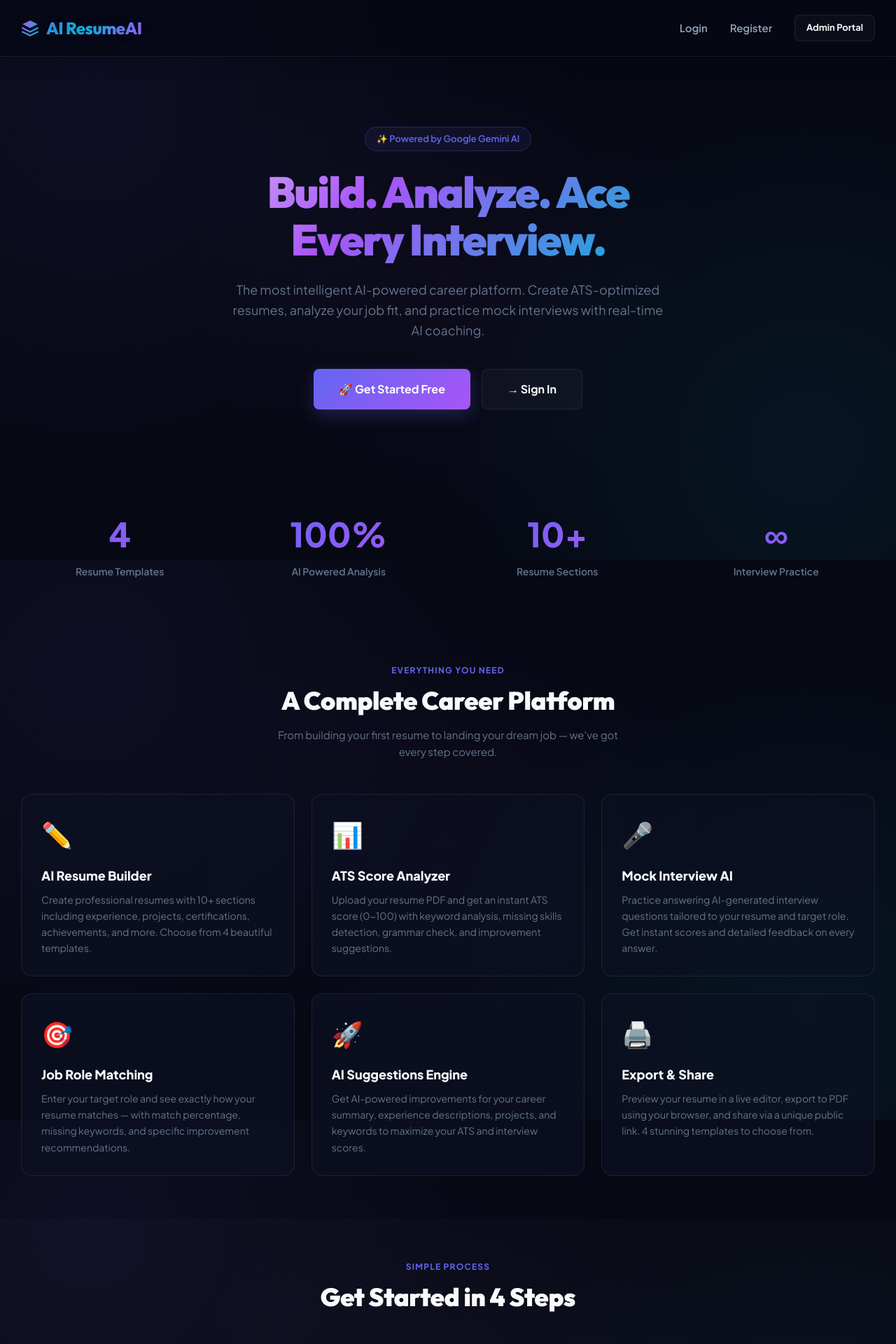
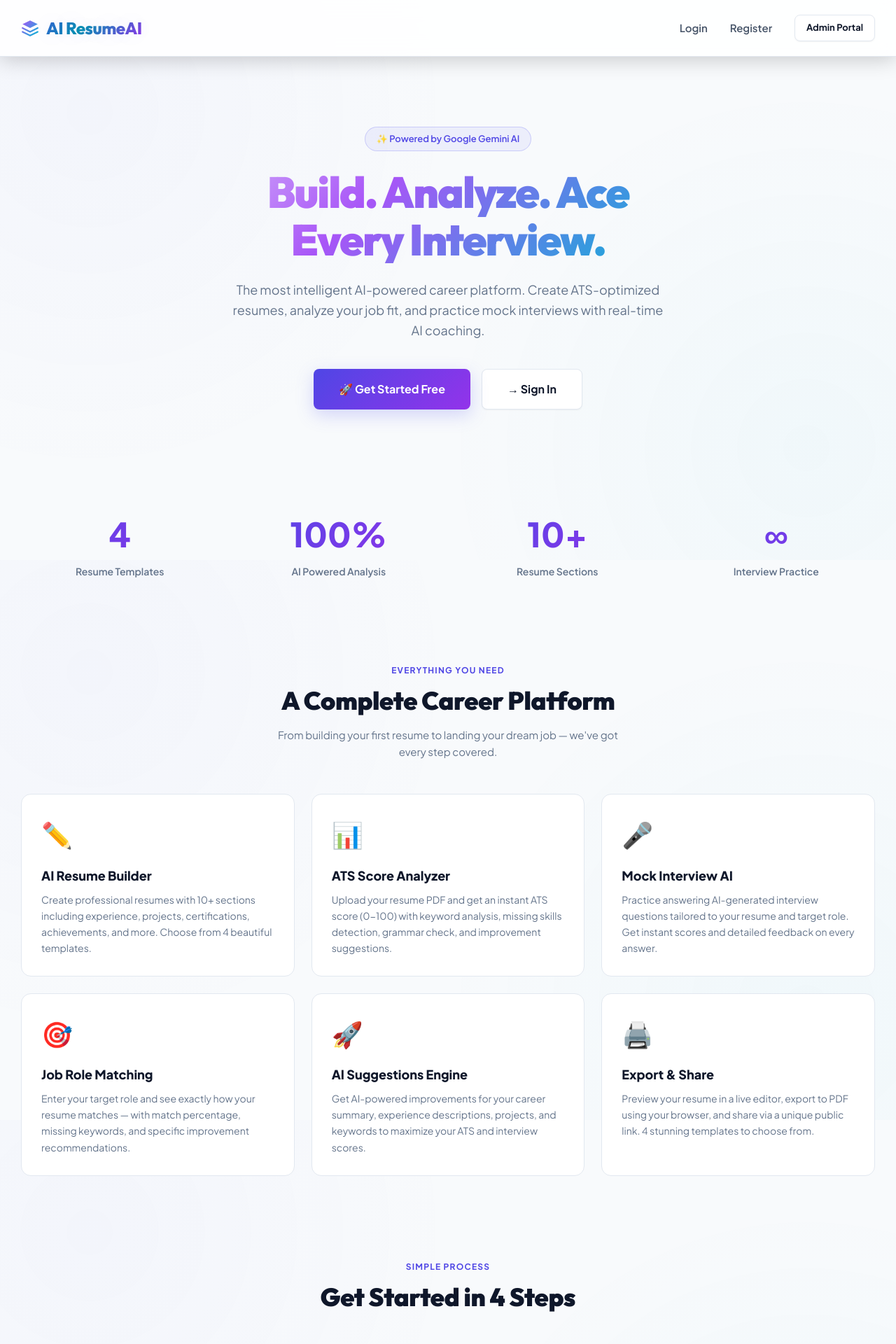
Before and after one commit to nsaranya28/AI-Interview-Resume-Analyzer, a PHP site: page /resume/ in a window 1280 px wide. Shown: the top 1920 px of the page at 70% size. Run offline with PHP 8.4, Linux system fonts and the light colour scheme; data comes from the database, SQL or seed files in the repository.

Commit message:
uichanges

```diff
--- a/admin_dashboard.php
+++ b/admin_dashboard.php
@@ -65,9 +65,9 @@
 
 <style>
 .admin-layout { display: grid; grid-template-columns: 240px 1fr; min-height: calc(100vh - 80px); }
-.admin-sidebar { background: rgba(6,8,19,.98); border-right: 1px solid var(--border-color); padding: 24px 16px; }
+.admin-sidebar { background: #ffffff; border-right: 1px solid var(--border-color); padding: 24px 16px; }
 .admin-nav-item { display: flex; align-items: center; gap: 10px; padding: 10px 14px; border-radius: 8px; text-decoration: none; font-size: 14px; font-weight: 600; color: var(--text-muted); margin-bottom: 4px; transition: var(--transition); }
-.admin-nav-item:hover, .admin-nav-item.active { background: rgba(99,102,241,.1); color: var(--text-dark); }
+.admin-nav-item:hover, .admin-nav-item.active { background: #f1f5f9; color: var(--text-dark); }
 .admin-content { padding: 32px; }
 .metric-cards { display: grid; grid-template-columns: repeat(4,1fr); gap: 16px; margin-bottom: 32px; }
 .metric-card { background: var(--bg-surface); border: 1px solid var(--border-color); border-radius: var(--radius-md); padding: 20px; transition: var(--transition); }
--- a/dashboard.php
+++ b/dashboard.php
@@ -316,7 +316,7 @@
                             <label class="form-label">Resume PDF File</label>
                             <div class="file-upload-wrapper">
                                 <span class="file-upload-icon">📁</span>
-                                <p style="margin-bottom: 5px; font-weight: 600; color: #fff;">Click to select your PDF</p>
+                                <p style="margin-bottom: 5px; font-weight: 600; color: var(--text-dark);">Click to select your PDF</p>
                                 <p style="font-size: 12px; margin-bottom: 0; color: var(--text-muted);">PDF formats only. Max 5MB.</p>
                                 <input type="file" name="resume" accept=".pdf" required onchange="updateFileName(this)">
                             </div>
@@ -345,9 +345,9 @@
                                     if ($res['ats_score'] >= 80) $scoreColor = 'excellent';
                                     elseif ($res['ats_score'] >= 60) $scoreColor = 'good';
                                 ?>
-                                <a href="dashboard.php?resume_id=<?php echo $res['id']; ?>" class="card-history-item" style="display: flex; justify-content: space-between; align-items: center; text-decoration: none; padding: 12px 16px; background: <?php echo $isActive ? 'rgba(255,255,255,0.06)' : 'rgba(255,255,255,0.02)'; ?>; border: 1px solid <?php echo $isActive ? 'var(--primary-glow)' : 'var(--border-color)'; ?>; border-radius: var(--radius-sm); transition: var(--transition);">
+                                <a href="dashboard.php?resume_id=<?php echo $res['id']; ?>" class="card-history-item" style="display: flex; justify-content: space-between; align-items: center; text-decoration: none; padding: 12px 16px; background: <?php echo $isActive ? 'var(--primary-glow)' : 'var(--bg-base)'; ?>; border: 1px solid <?php echo $isActive ? 'var(--primary)' : 'var(--border-color)'; ?>; border-radius: var(--radius-sm); transition: var(--transition);">
                                     <div style="max-width: 75%;">
-                                        <h4 style="font-size: 14px; font-weight: 700; color: #fff; margin-bottom: 2px; white-space: nowrap; overflow: hidden; text-overflow: ellipsis;"><?php echo htmlspecialchars($res['target_role']); ?></h4>
+                                        <h4 style="font-size: 14px; font-weight: 700; color: var(--text-dark); margin-bottom: 2px; white-space: nowrap; overflow: hidden; text-overflow: ellipsis;"><?php echo htmlspecialchars($res['target_role']); ?></h4>
                                         <p style="font-size: 11px; color: var(--text-muted); margin: 0; white-space: nowrap; overflow: hidden; text-overflow: ellipsis;"><?php echo htmlspecialchars($res['file_name']); ?></p>
                                     </div>
                                     <div style="display: flex; flex-direction: column; align-items: flex-end;">
--- a/style.css
+++ b/style.css
@@ -1,49 +1,58 @@
 @import url('https://fonts.googleapis.com/css2?family=Outfit:wght@300;400;500;600;700;800;900&family=Plus+Jakarta+Sans:wght@300;400;500;600;700;800&display=swap');
 
 :root {
-    /* Premium Cyber Dark Palette */
-    --bg-base: #060813;
-    --bg-surface: rgba(13, 18, 36, 0.65);
-    --bg-surface-hover: rgba(22, 28, 54, 0.8);
-    --border-color: rgba(255, 255, 255, 0.08);
+    /* Premium Clean Light Palette */
+    --bg-base: #f8fafc;
+    /* Slate 50 */
+    --bg-surface: #ffffff;
+    --bg-surface-hover: #f1f5f9;
+    /* Slate 100 */
+    --border-color: #e2e8f0;
+    /* Slate 200 */
     --border-color-active: #6366f1;
 
-    /* Neon Accents & Gradients */
-    --primary: #6366f1; /* Indigo */
-    --primary-glow: rgba(99, 102, 241, 0.2);
-    --secondary: #06b6d4; /* Cyan */
-    --secondary-glow: rgba(6, 182, 212, 0.2);
-    --accent: #a855f7; /* Violet */
-    --accent-glow: rgba(168, 85, 247, 0.2);
+    /* Vibrant Professional Accents */
+    --primary: #4f46e5;
+    /* Indigo 600 */
+    --primary-glow: rgba(79, 70, 229, 0.1);
+    --secondary: #0891b2;
+    /* Cyan 600 */
+    --secondary-glow: rgba(8, 145, 178, 0.1);
+    --accent: #9333ea;
+    /* Purple 600 */
+    --accent-glow: rgba(147, 51, 234, 0.1);
 
-    /* Typography & Text */
-    --text-main: #94a3b8; /* Slate 400 */
-    --text-muted: #64748b; /* Slate 500 */
-    --text-dark: #f8fafc; /* Slate 50 */
-    --text-glow: 0 0 10px rgba(248, 250, 252, 0.15);
+    /* Typography & Text for Light Mode */
+    --text-main: #475569;
+    /* Slate 600 */
+    --text-muted: #64748b;
+    /* Slate 500 */
+    --text-dark: #0f172a;
+    /* Slate 900 */
+    --text-glow: 0 0 10px rgba(15, 23, 42, 0.05);
 
-    /* Semantic Status Colors with Soft Neon Glows */
-    --success: #10b981;
-    --success-bg: rgba(16, 185, 129, 0.08);
-    --success-border: rgba(16, 185, 129, 0.25);
-    --warning: #f59e0b;
-    --warning-bg: rgba(245, 158, 11, 0.08);
-    --warning-border: rgba(245, 158, 11, 0.25);
-    --error: #ef4444;
-    --error-bg: rgba(239, 68, 68, 0.08);
-    --error-border: rgba(239, 68, 68, 0.25);
+    /* Semantic Status Colors refined for light mode */
+    --success: #059669;
+    --success-bg: #ecfdf5;
+    --success-border: #d1fae5;
+    --warning: #d97706;
+    --warning-bg: #fffbeb;
+    --warning-border: #fef3c7;
+    --error: #dc2626;
+    --error-bg: #fef2f2;
+    --error-border: #fee2e2;
 
     /* Theme Tokens */
     --font-sans: 'Plus Jakarta Sans', 'Outfit', sans-serif;
     --radius-sm: 8px;
-    --radius-md: 16px;
-    --radius-lg: 24px;
-    --transition: all 0.3s cubic-bezier(0.4, 0, 0.2, 1);
-    --shadow-main: 0 20px 40px -15px rgba(0, 0, 0, 0.5);
-    --glow-main: 0 0 40px rgba(99, 102, 241, 0.05);
+    --radius-md: 14px;
+    --radius-lg: 20px;
+    --transition: all 0.25s cubic-bezier(0.4, 0, 0.2, 1);
+    --shadow-main: 0 10px 25px -5px rgba(0, 0, 0, 0.04), 0 8px 10px -6px rgba(0, 0, 0, 0.04);
+    --glow-main: 0 0 40px rgba(99, 102, 241, 0.03);
 }
 
-/* Base Styles & Custom Scrollbar */
+/* Base Styles & Custom Scrollbar for Light Mode */
 * {
     box-sizing: border-box;
     margin: 0;
@@ -54,25 +63,27 @@
     width: 8px;
     height: 8px;
 }
+
 ::-webkit-scrollbar-track {
-    background: #060813;
+    background: #f1f5f9;
 }
+
 ::-webkit-scrollbar-thumb {
-    background: rgba(255, 255, 255, 0.12);
+    background: #cbd5e1;
     border-radius: 9999px;
-    border: 2px solid #060813;
+    border: 2px solid #f1f5f9;
     transition: var(--transition);
 }
+
 ::-webkit-scrollbar-thumb:hover {
-    background: var(--primary);
+    background: #94a3b8;
 }
 
 body {
     background-color: var(--bg-base);
     background-image:
-        radial-gradient(circle at 10% 20%, rgba(99, 102, 241, 0.08) 0px, transparent 40%),
-        radial-gradient(circle at 90% 80%, rgba(6, 182, 212, 0.08) 0px, transparent 40%),
-        radial-gradient(circle at 50% 50%, rgba(168, 85, 247, 0.04) 0px, transparent 50%);
+        radial-gradient(circle at 10% 20%, rgba(99, 102, 241, 0.03) 0px, transparent 40%),
+        radial-gradient(circle at 90% 80%, rgba(6, 182, 212, 0.03) 0px, transparent 40%);
     background-attachment: fixed;
     color: var(--text-main);
     font-family: var(--font-sans);
@@ -90,11 +101,11 @@
     padding: 0 30px;
 }
 
-/* Header & Glassmorphic Navigation */
+/* Header & Navigation - Clean White */
 header {
-    background: rgba(6, 8, 19, 0.7);
-    backdrop-filter: blur(20px);
-    -webkit-backdrop-filter: blur(20px);
+    background: rgba(255, 255, 255, 0.85);
+    backdrop-filter: blur(12px);
+    -webkit-backdrop-filter: blur(12px);
     border-bottom: 1px solid var(--border-color);
     position: sticky;
     top: 0;
@@ -287,24 +319,23 @@
 }
 
 .btn-secondary {
-    background: rgba(255, 255, 255, 0.03);
+    background: #ffffff;
     border: 1px solid var(--border-color);
     color: var(--text-dark);
-    backdrop-filter: blur(5px);
+    box-shadow: 0 1px 2px rgba(0, 0, 0, 0.05);
 }
 
 .btn-secondary:hover {
-    background: rgba(99, 102, 241, 0.08);
-    border-color: var(--primary);
-    color: #ffffff;
-    transform: translateY(-2px);
-    box-shadow: 0 6px 20px rgba(99, 102, 241, 0.15);
+    background: #f1f5f9;
+    border-color: #cbd5e1;
+    color: var(--text-dark);
+    transform: translateY(-1px);
 }
 
 .btn-danger {
     background: var(--error-bg);
     border: 1px solid var(--error-border);
-    color: #fda4af;
+    color: #b91c1c;
 }
 
 .btn-danger:hover {
```
Also changed, not shown: other parts of style.css (+160 -67 lines), mock_interview.php (+6 -6 lines), resume_builder.php (+11 -11 lines).
